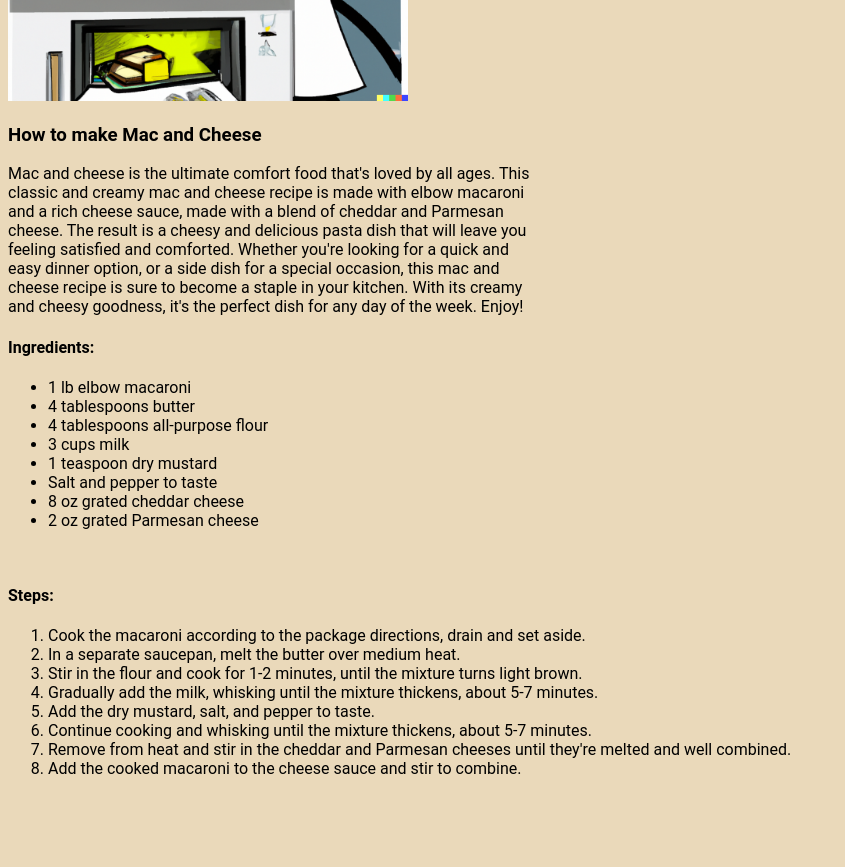
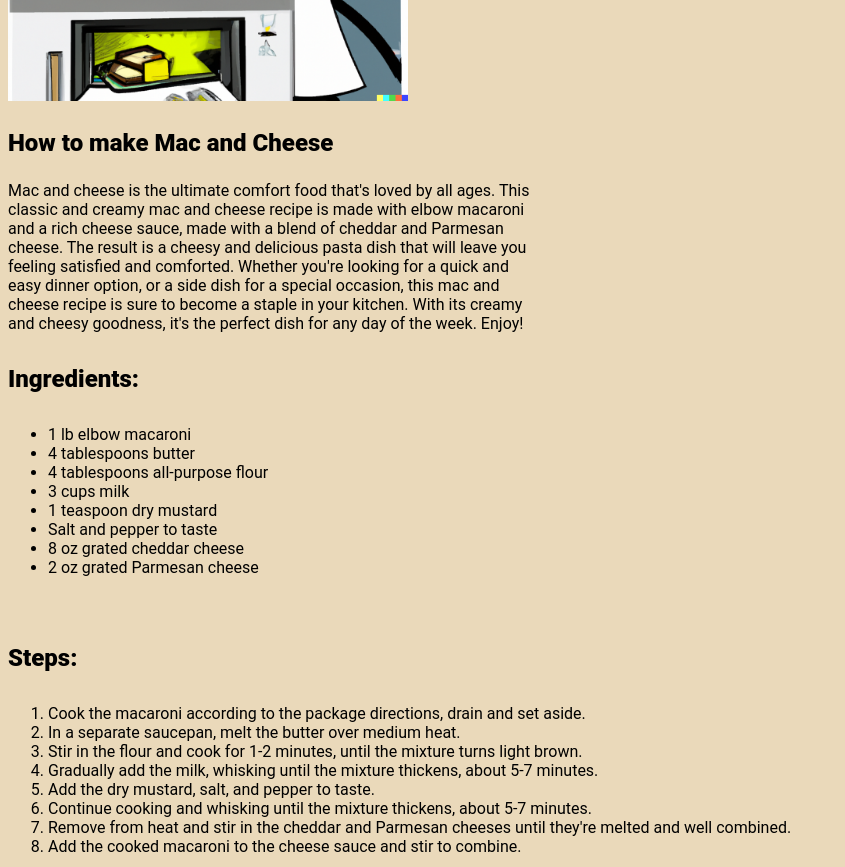
Before and after one commit to diskcurrency/odin-recipes, a plain HTML site: page recipes/mac-and-cheese.html in a window 1280 px wide. Shown: the part 380-1247 px from the top of the page, without its empty margins (0-845 px from the left). Drawn offline with Linux system fonts and the light colour scheme.

Commit message:
Change title sizing

```diff
--- a/recipes/mac-and-cheese.html
+++ b/recipes/mac-and-cheese.html
@@ -48,7 +48,7 @@
 
         <br>
 
-        <h4 class="mac-steps">Steps:</h4>
+        <h4 class="mac-title steps">Steps:</h4>
             <ol class="mac-list">
                 <li>Cook the macaroni according to the package directions, drain and set aside.</li>
                 <li>In a separate saucepan, melt the butter over medium heat.</li>
--- a/styles.css
+++ b/styles.css
@@ -35,7 +35,7 @@ body{
 }
 
 /* Below is mac-and-cheese styling*/
-.title{
+.mac-title{
     font-weight: 800;
     font-size: 24px;
 }
```
